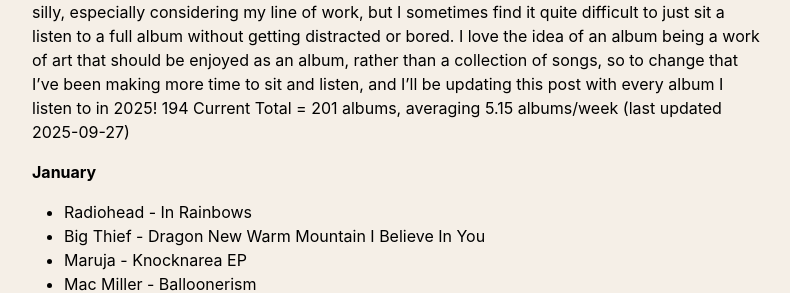
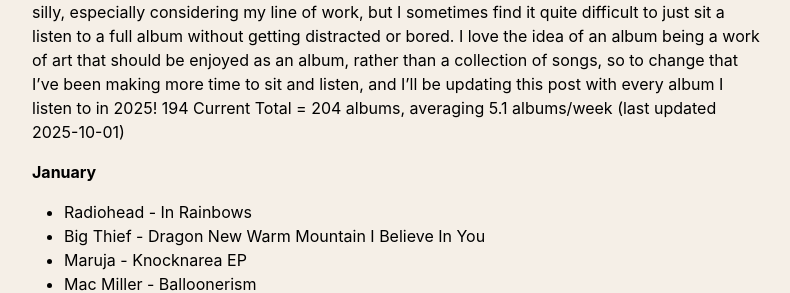
Before and after one commit to thomasmcquaidee/thomasmcquaidee.github.io, a Jekyll site: the page built from _posts/2025-01-21-listening-to-more-albums.md, in a window 1280 px wide and 900 px high. Shown: the part 272-565 px from the top of the window, without its empty margins (242-1032 px from the left). Built offline with Jekyll 4.4.1, drawn with Linux system fonts in a browser that asks for light colours; some of the changed lines change nothing that is shown; some of the changed text lies outside the part shown.

Commit message:
Update 2025-01-21-listening-to-more-albums.md

```diff
--- a/_posts/2025-01-21-listening-to-more-albums.md
+++ b/_posts/2025-01-21-listening-to-more-albums.md
@@ -9,7 +9,7 @@
 
 I've been making an effort to listen to more albums as full, cohesive bodies of work. It seems silly, especially considering my line of work, but I sometimes find it quite difficult to just sit a listen to a full album without getting distracted or bored. I love the idea of an album being a work of art that should be enjoyed as an album, rather than a collection of songs, so to change that I've been making more time to sit and listen, and I'll be updating this post with every album I listen to in 2025!
 194
-Current Total = 201 albums, averaging 5.15 albums/week (last updated 2025-09-27)
+Current Total = 204 albums, averaging 5.1 albums/week (last updated 2025-10-01)
 
 
 **January**
@@ -230,6 +230,11 @@
 - Geese - Getting Killed
 - Mura Masa - Mura Masa
 - Olivia Dean - The Art of Loving
+- Elliot Smith - Either/Or
+
+**October**
+- Frederick Foxtrott - die probelee will he - EP
+- Remi Wolf - I'm Allergic To Dogs! - EP
 
 *Want to listen to*
 - Gustavo Santaolalla, Mac Quayle - The Last of Us Part II (Original Soundtrack)
```
